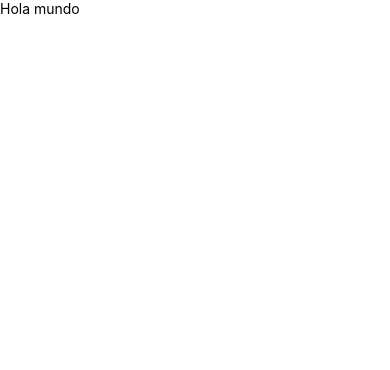
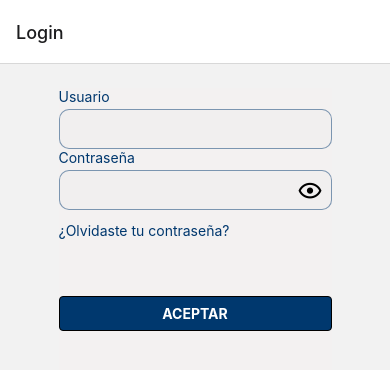
Before and after one commit to ovisaccani/where-stThatMovie, a React Native app: screen /Login in a window 390 px wide. Shown: the top 370 px of the page. Built offline with nearby package versions, Linux system fonts and the light colour scheme.

Commit message:
dependencias y pantalla inicial login

```diff
--- a/App.tsx
+++ b/App.tsx
@@ -1,10 +1,15 @@
 import React from "react";
 import { SafeAreaView, StyleSheet, Text, View } from "react-native";
+import { StackNavigator } from "./src/navigation/StackNavigator";
+import "react-native-gesture-handler";
+import { NavigationContainer } from "@react-navigation/native";
 
 const App = () => {
-	return <SafeAreaView>
-    <Text>Hola mundo</Text>
-  </SafeAreaView>;
+	return (
+		<NavigationContainer>
+			<StackNavigator />
+		</NavigationContainer>
+	);
 };
 
 const styles = StyleSheet.create({});
--- /dev/null
+++ b/src/components/InputLogin.tsx
@@ -0,0 +1,71 @@
+import React, { useState } from "react";
+import { StyleSheet, Text, TextInput, View } from "react-native";
+import Icon from "react-native-vector-icons/MaterialCommunityIcons";
+
+interface Props {
+	title: string;
+	isPassword?: boolean;
+	value: string;
+	setValue: React.Dispatch<React.SetStateAction<string>>;
+}
+
+export const InputLogin = ({
+	title,
+	isPassword = false,
+	value,
+	setValue,
+}: Props) => {
+	const [showPassword, setShowPassword] = useState(isPassword);
+
+	return (
+		<View style={styles.containerInput}>
+			<Text style={styles.fontColor}>{title}</Text>
+			<View style={styles.sectionStyle}>
+				<TextInput
+					style={styles.input}
+					onChangeText={(value) => {
+						setValue(value);
+					}}
+					value={value}
+					secureTextEntry={showPassword}
+				/>
+				{isPassword ? (
+					<Icon
+						name={showPassword ? "eye-outline" : "eye-off-outline"}
+						size={25}
+						style={styles.iconStyle}
+						onPress={() => setShowPassword(!showPassword)}
+					/>
+				) : null}
+			</View>
+		</View>
+	);
+};
+
+const styles = StyleSheet.create({
+	containerInput: {
+		width: "100%",
+	},
+	input: {
+		flex: 1,
+		marginLeft: 4,
+	},
+	fontColor: {
+		color: "#00386E",
+	},
+	sectionStyle: {
+		flexDirection: "row",
+		justifyContent: "center",
+		alignItems: "center",
+		backgroundColor: "#43434403",
+		height: 40,
+		borderWidth: 1,
+		borderRadius: 10,
+		marginTop: 4,
+		borderColor: "#00386E7D",
+	},
+	iconStyle: {
+		alignItems: "center",
+		marginRight: 8,
+	},
+});
--- /dev/null
+++ b/src/navigation/StackNavigator.tsx
@@ -0,0 +1,15 @@
+import React from "react";
+import { createStackNavigator } from "@react-navigation/stack";
+import { Login } from "../screens/Login";
+import { Home } from "../screens/Home";
+
+const Stack = createStackNavigator();
+
+export const StackNavigator = () => {
+	return (
+		<Stack.Navigator>
+			<Stack.Screen name="Login" component={Login} />
+			<Stack.Screen name="Home" component={Home} />
+		</Stack.Navigator>
+	);
+};
--- /dev/null
+++ b/src/screens/Home.tsx
@@ -0,0 +1,13 @@
+import { StyleSheet, Text, View } from 'react-native'
+import React from 'react'
+
+export const Home = () => {
+  return (
+    <View>
+      <Text>Home</Text>
+    </View>
+  )
+}
+
+
+const styles = StyleSheet.create({})
--- /dev/null
+++ b/src/screens/Login.tsx
@@ -0,0 +1,100 @@
+import React, {useState} from 'react';
+import {Image, StyleSheet, Text, TouchableOpacity, View} from 'react-native';
+import {StackScreenProps} from '@react-navigation/stack';
+import {InputLogin} from '../components/InputLogin';
+
+interface Props extends StackScreenProps<any, any> {}
+
+export const Login = ({navigation}: Props) => {
+  const [usuario, setusuario] = useState('');
+  const [contrasena, setContrasena] = useState('');
+  const [error, setError] = useState('');
+
+  const validate = () => {
+    if (usuario === '' || contrasena === '') {
+      setError('Error. Debe completar ámbos campos');
+    } else {
+      navigation.navigate('Home');
+    }
+  };
+
+  return (
+    <View
+      style={{
+        flex: 1,
+        alignItems: 'center',
+      }}>
+      <View style={styles.container}>
+{/*         <Image
+          style={{marginTop: 40, width: '100%'}}
+          resizeMode="contain"
+          source={require('../images/logo.png')}
+        /> */}
+        <InputLogin
+          title="Usuario"
+          value={usuario}
+          setValue={setusuario}
+        />
+        <InputLogin
+          title="Contraseña"
+          value={contrasena}
+          setValue={setContrasena}
+          isPassword
+        />
+        {error !== '' ? (
+          <View style={{width: '100%', marginTop: 4}}>
+            <Text style={styles.fontError}>{error}</Text>
+          </View>
+        ) : null}
+        <View style={styles.containerInput}>
+          <Text style={styles.fontOlvidaste}>¿Olvidaste tu contraseña?</Text>
+        </View>
+        <TouchableOpacity style={styles.botonAceptar} onPress={validate}>
+          <Text style={styles.botonTexto}>ACEPTAR</Text>
+        </TouchableOpacity>
+      </View>
+    </View>
+  );
+};
+
+const styles = StyleSheet.create({
+  container: {
+    flex: 1,
+    display: 'flex',
+    flexDirection: 'column',
+    alignItems: 'center',
+    width: '70%',
+    backgroundColor: '#F3F1F1',
+    marginTop: 24,
+  },
+  containerInput: {
+    width: '100%',
+    marginVertical: 12,
+  },
+  input: {
+    height: 38,
+    borderWidth: 1,
+    borderRadius: 10,
+    marginTop: 4,
+  },
+  fontOlvidaste: {
+    color: '#00386E',
+  },
+  fontError: {
+    color: 'red',
+  },
+  botonAceptar: {
+    marginTop: 45,
+    width: '100%',
+    backgroundColor: '#00386E',
+    alignItems: 'center',
+    height: 35,
+    justifyContent: 'center',
+    borderRadius: 4,
+    borderWidth: 1,
+  },
+  botonTexto: {
+    color: 'white',
+    fontWeight: 'bold',
+  },
+});
```
Also changed, not shown: package.json (+12 -1 lines), 163 other files (tests, documents, lock files or other folders).
